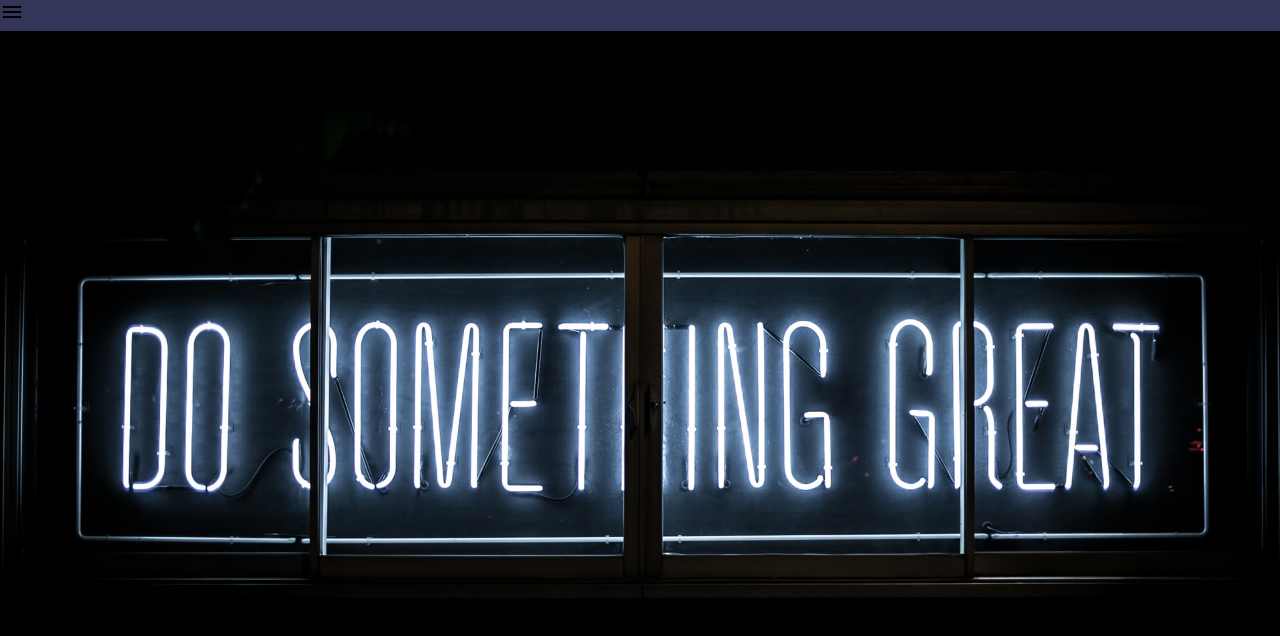
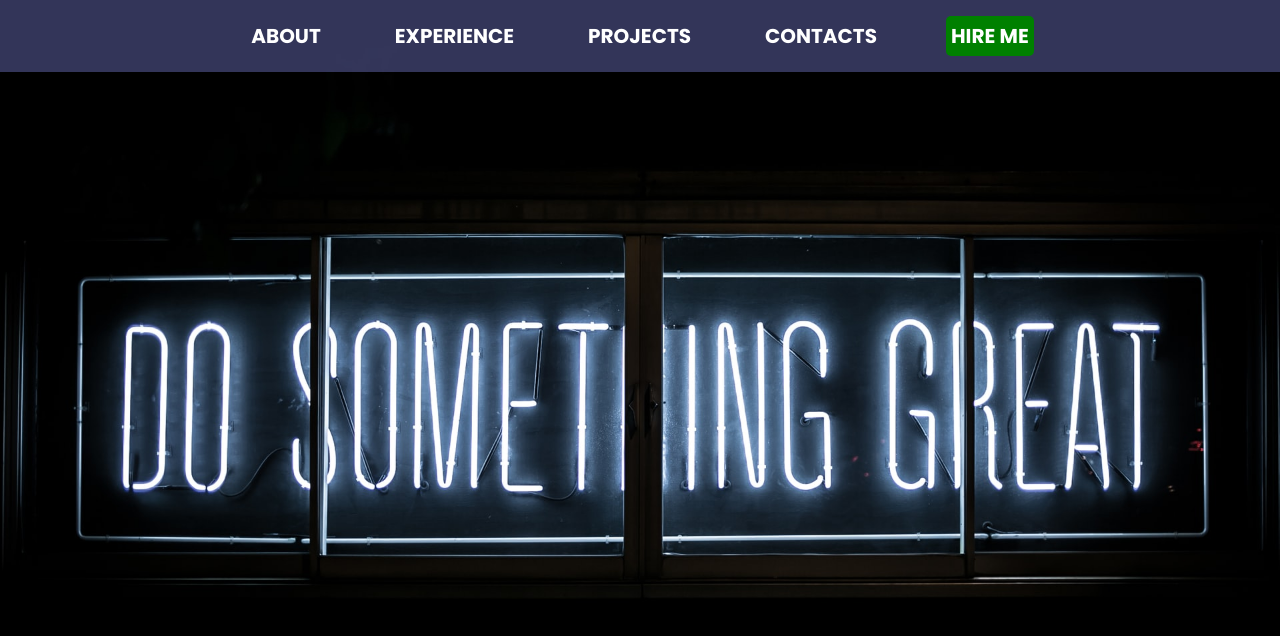
Before and after one commit to daudi13/daudi, a React (Create React App) app: page / in a window 1280 px wide. Shown: the top 636 px of the page. Built offline with nearby package versions, Linux system fonts and the light colour scheme.

Commit message:
Add media query

```diff
--- a/src/components/Header.css
+++ b/src/components/Header.css
@@ -4,12 +4,62 @@
   overflow: hidden;
 }
 
-.slider {
+.slider ul {
+  display: flex;
+  width: 100%;
+  transition: 1s ease;
+  justify-content: center;
+  align-items: center;
+}
+
+
+.slider ul li {
+  margin-block: 1rem;
+  margin-inline: 2rem;
+  list-style: none;
+  padding: 5px ;
+}
+
+ul li a  {
+  text-transform: uppercase;
+  font-size: 20px;
+  text-decoration: none;
+  color: #fff;
+  font-weight: bolder;
+}
+
+.menu-icons .menu {
+  display: none;
+  color: #fff;
+  font-size: 60px;
+  cursor: pointer;
+}
+
+.closed {
+  display: none;
+  cursor: pointer;
+  color: #fff;
+  justify-content: flex-start;
+  width: 100%;
+}
+
+.closed .close {
+  font-size: 30px;
+}
+
+.green {
+  background-color: green;
+  border-radius: 5px;
+}
+
+@media screen and (max-width: 900px ) {
+  .slider {
   position: fixed;
   min-width: 100%;
   height: 100vh;
   top: -100%;
-  background-color: orange;
+  background-color: #000;
+  transition: 1s ease;
 }
 
 .active.slider {
@@ -33,3 +83,23 @@ ul li a  {
   text-decoration: none;
   color: #fff;
 }
+
+.menu-icons .menu {
+  display: block;
+  color: #fff;
+  font-size: 60px;
+  cursor: pointer;
+}
+
+.closed {
+  display: flex;
+  cursor: pointer;
+  color: #fff;
+  justify-content: flex-start;
+  width: 100%;
+}
+
+.closed .close {
+  font-size: 30px;
+}
+}
--- a/src/components/Header.js
+++ b/src/components/Header.js
@@ -39,7 +39,7 @@ const Header = () => {
             Contacts
           </Link>
         </li>
-        <li>
+        <li className="green">
           <Link to="/">
             Hire me
           </Link>
```
